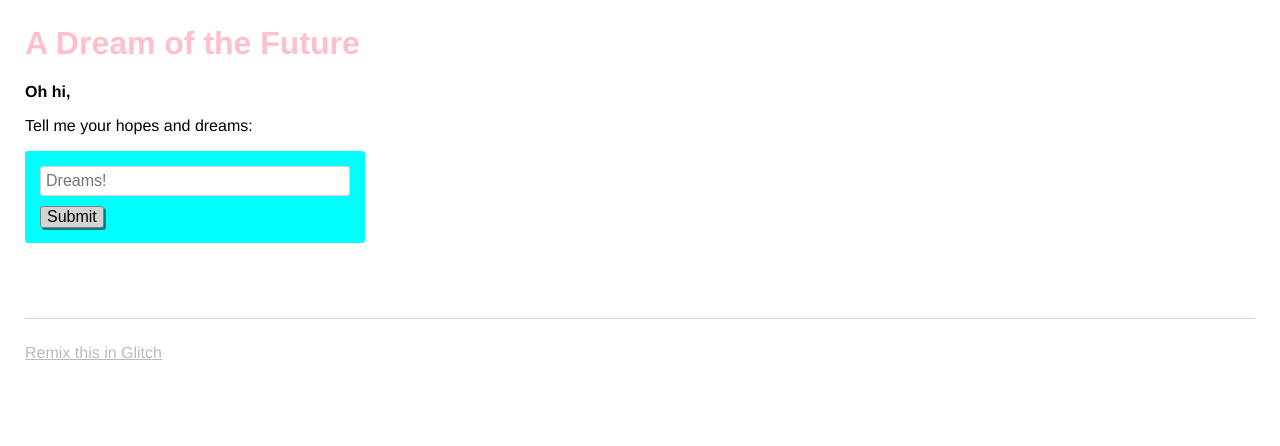
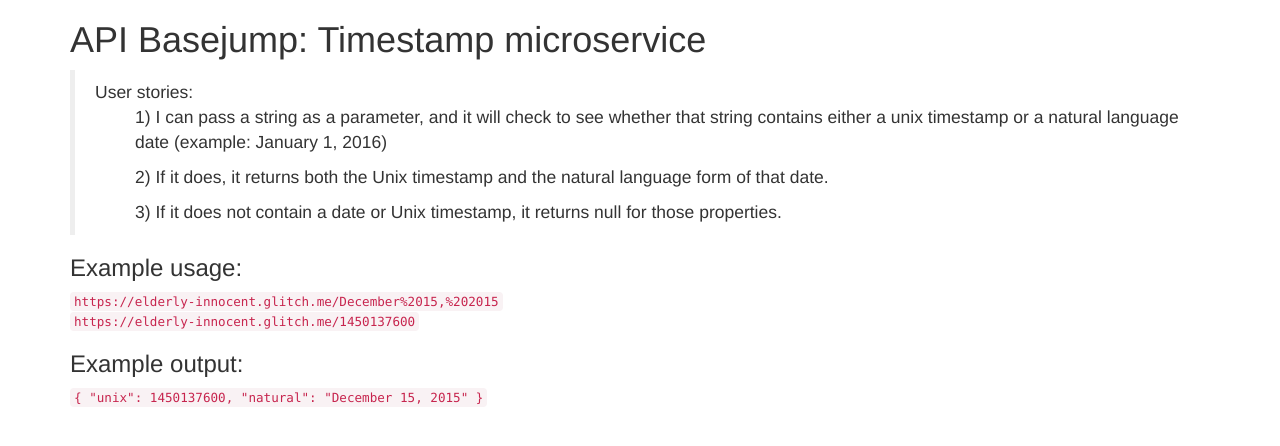
Before and after one commit to cjhaviland/fcc-timestamp-microservice, a website: page views/index.html in a window 1280 px wide. Drawn offline with nearby package versions, Linux system fonts and the light colour scheme; no server answers.

Commit message:
Checkpoint

```diff
--- a/views/index.html
+++ b/views/index.html
@@ -7,47 +7,46 @@
 <!-- haml: http://haml.info/ -->
 <!-- hbs(handlebars): http://handlebarsjs.com/ -->
 
-<!DOCTYPE html>
-<html>
-  <head>
-    <title>Welcome to Glitch!</title>
-    <meta name="description" content="A cool thing made with Glitch">
-    <link id="favicon" rel="icon" href="https://glitch.com/edit/favicon-app.ico" type="image/x-icon">
-    <meta charset="utf-8">
-    <meta http-equiv="X-UA-Compatible" content="IE=edge">
-    <meta name="viewport" content="width=device-width, initial-scale=1">
-    <link rel="stylesheet" href="/style.css">
-  </head>
-  <body>
-    <header>
-      <h1>
-        A Dream of the Future
-      </h1>
-    </header>
 
-    <main>
-      <p class="bold">Oh hi,</p>
-      <p>Tell me your hopes and dreams:</p>
-      <form>
-        <input type="text" maxlength="100" placeholder="Dreams!">
-        <button type="submit">Submit</button>
-      </form>
-      <section class="dreams">
-        <ul id="dreams">
-        </ul>
-      </section>
-    </main>
-
-    <footer>
-      <a href="https://glitch.com">
-        Remix this in Glitch
-      </a>
-    </footer>
-
+<!doctype html>
+<html lang="en">
+    <head>
+        <title>Timestamp microservice</title>
+        <link rel="stylesheet" href="https://maxcdn.bootstrapcdn.com/bootstrap/3.3.6/css/bootstrap.min.css">
+    </head>
+    <body>
+        <div class="container">
+            <h1 class="header">
+                API Basejump: Timestamp microservice
+            </h1>
+            <blockquote>
+                User stories:
+                <ul>1) I can pass a string as a parameter, and it will check to see whether that string
+                contains either a unix timestamp or a natural language date (example: January 1, 2016)</ul>
+                <ul>2) If it does, it returns both the Unix timestamp and the natural language form of that date.</ul>
+                <ul>3) If it does not contain a date or Unix timestamp, it returns null for those properties.</ul>
+            </blockquote>
+            <h3>Example usage:</h3>
+            <code>https://elderly-innocent.glitch.me/December%2015,%202015</code><br>
+            <code>https://elderly-innocent.glitch.me/1450137600</code>
+            <h3>Example output:</h3>
+            <code>
+                {
+                  "unix": 1450137600,
+                  "natural": "December 15, 2015"
+                }
+            </code>
+        </div>
     <!-- Your web-app is https, so your scripts need to be too -->
     <script src="https://code.jquery.com/jquery-2.2.1.min.js"
             integrity="sha256-gvQgAFzTH6trSrAWoH1iPo9Xc96QxSZ3feW6kem+O00="
             crossorigin="anonymous"></script>
+    <!--Bootstrap CDNs-->
+    <script src="https://code.jquery.com/jquery-3.2.1.slim.min.js" integrity="sha384-KJ3o2DKtIkvYIK3UENzmM7KCkRr/rE9/Qpg6aAZGJwFDMVNA/GpGFF93hXpG5KkN" crossorigin="anonymous"></script>
+    <script src="https://cdnjs.cloudflare.com/ajax/libs/popper.js/1.12.3/umd/popper.min.js" integrity="sha384-vFJXuSJphROIrBnz7yo7oB41mKfc8JzQZiCq4NCceLEaO4IHwicKwpJf9c9IpFgh" crossorigin="anonymous"></script>
+    <script src="https://maxcdn.bootstrapcdn.com/bootstrap/4.0.0-beta.2/js/bootstrap.min.js" integrity="sha384-alpBpkh1PFOepccYVYDB4do5UnbKysX5WZXm3XxPqe5iKTfUKjNkCk9SaVuEZflJ" crossorigin="anonymous"></script>
+
+    <!--App JS Files-->
     <script src="/client.js"></script>
 
   </body>
```
